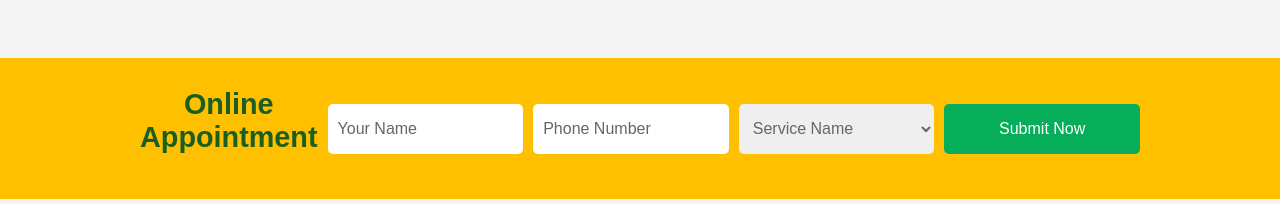
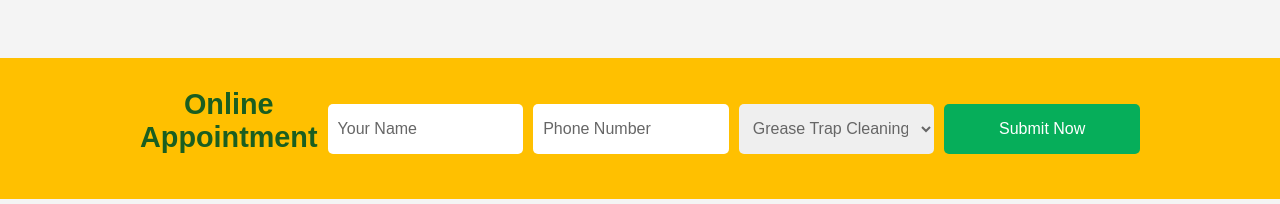
Before and after one commit to prabhaweb3/cleanstar, a Next.js app: page / in a window 1280 px wide. Shown: the part 808-1012 px from the top of the page. Built offline with nearby package versions, Linux system fonts and the light colour scheme.

Commit message:
services object added

```diff
--- a/src/Home/Home.jsx
+++ b/src/Home/Home.jsx
@@ -124,6 +124,17 @@ const pricingData = [
     },
   ];
 
+  const services = [
+    { value: "Grease Trap Cleaning", label: "Grease Trap Cleaning" },
+    { value: "Drain Line Jetting", label: "Drain Line Jetting" },
+    { value: "Sump Pit Cleaning", label: "Sump Pit Cleaning" },
+    { value: "Sewage Water Removing", label: "Sewage Water Removing" },
+    { value: "Lift Station Cleaning", label: "Lift Station Cleaning" },
+    { value: "Grease Trap Supply & Installation", label: "Grease Trap Supply & Installation" },
+    { value: "Kitchen Duct Cleaning", label: "Kitchen Duct Cleaning" },
+    { value: "Water Tank Cleaning", label: "Water Tank Cleaning" },
+  ];
+
   return (
     <div>
       <Navbar />
@@ -149,10 +160,11 @@ const pricingData = [
             <input type="text" placeholder="Your Name" />
             <input type="number" placeholder="Phone Number" />
             <select>
-              <option>Service Name</option>
-              <option>Commercial Service</option>
-              <option>Residential Service</option>
-              <option>Industrial Service</option>
+              {
+                services.map((val,ind)=>{
+                  return <option key={ind} value={val.value}>{val.label}</option>
+                })
+              }
             </select>
             <input type="submit" value="Submit Now" />
           </div>
```
Also changed, not shown: src/Appointment/Appointment.jsx (+9 -4 lines).
